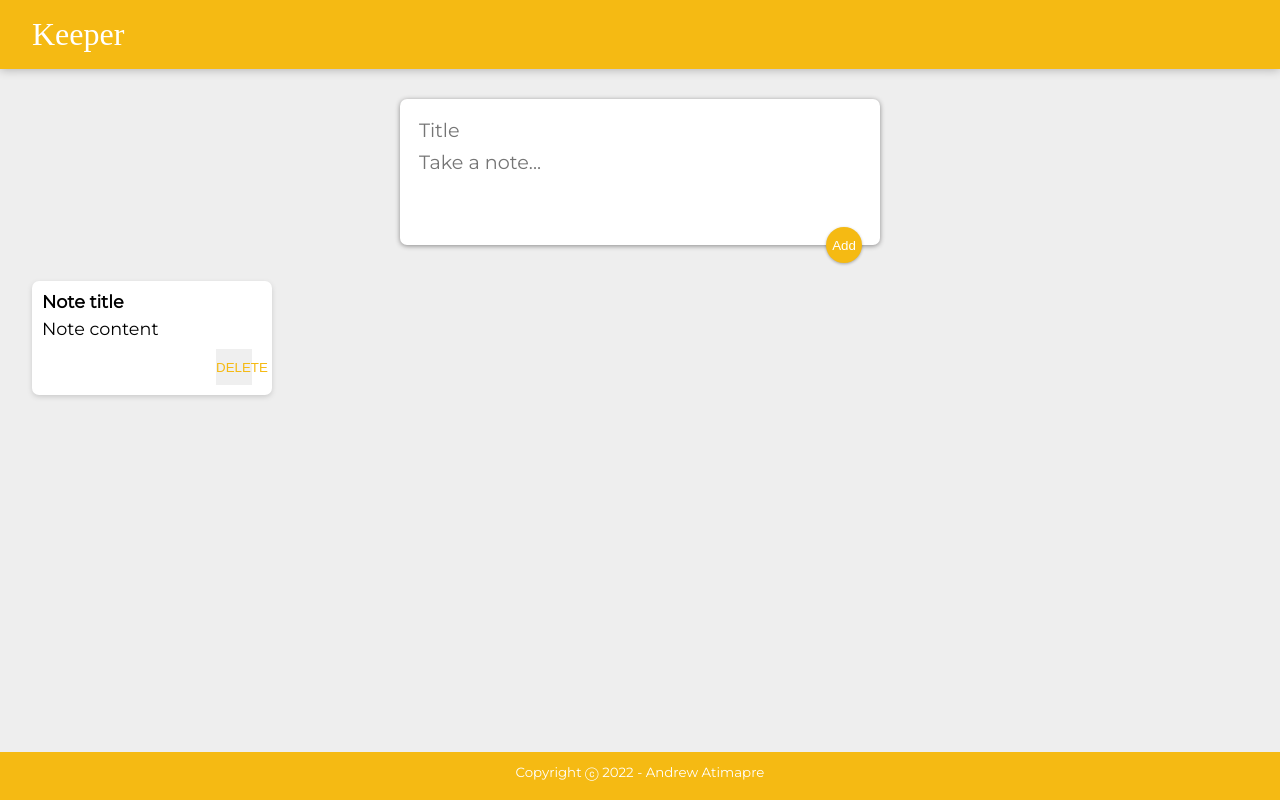
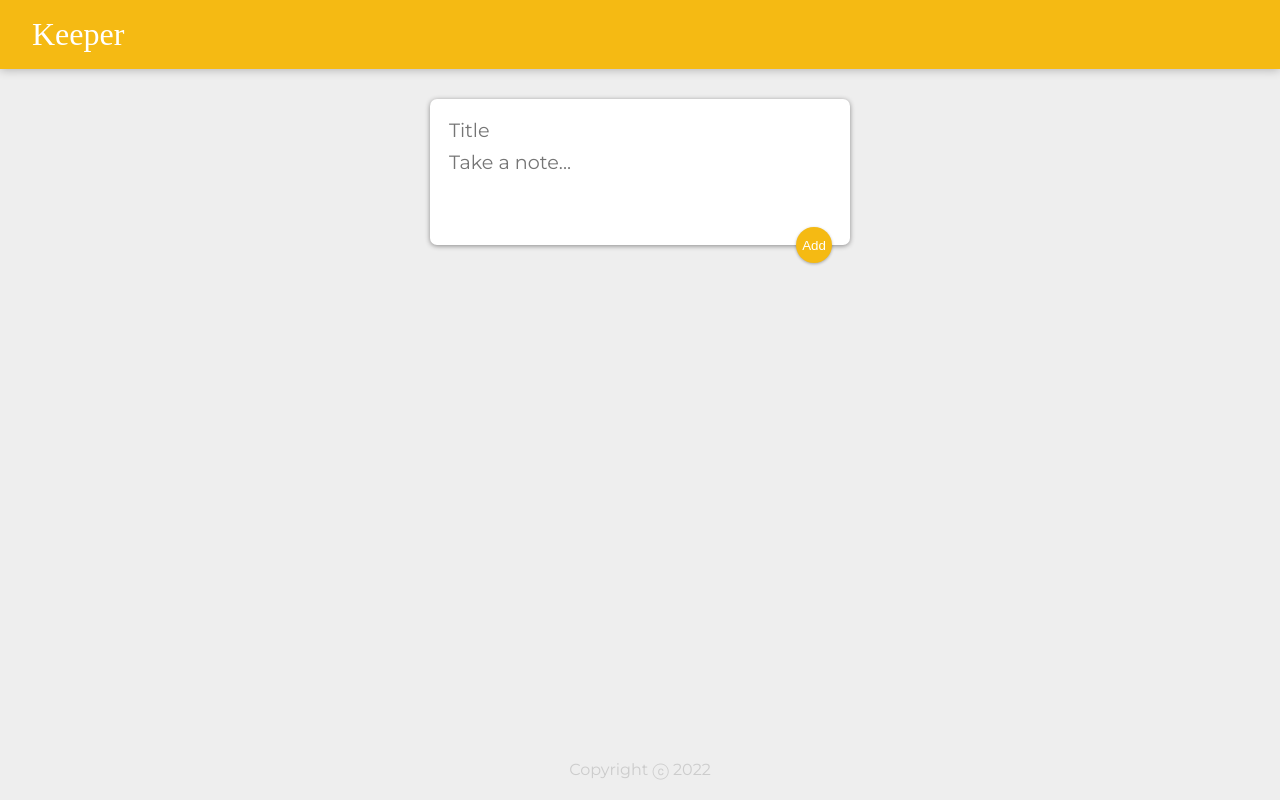
Before and after one commit to atimapreandrew/react-keeper-app, a React (Vite) app: page / in a window 1280 px wide. Built offline with nearby package versions, Linux system fonts and the light colour scheme; a web font is replaced by a local one.

Commit message:
Fixed some minor bugs

```diff
--- a/src/components/App.jsx
+++ b/src/components/App.jsx
@@ -5,18 +5,37 @@
 import CreateArea from "./CreateArea";
 
 function App() {
-  const [allNotes, setAllNotes] = useState([
-    {
-      title: "",
-      content: "",
-    },
-  ]);
+  const [notes, setNotes] = useState([]);
+
+  const addNote = (note) => {
+    setNotes((prevNotes) => {
+      return [...prevNotes, note];
+    });
+  };
+
+  const deleteNote = (id) => {
+    setNotes((prevNotes) => {
+      return prevNotes.filter((note, index) => {
+        return index !== id;
+      });
+    });
+  };
 
   return (
     <div>
       <Header />
-      <CreateArea />
-      <Note key={1} title="Note title" content="Note content" />
+      <CreateArea onAdd={addNote} />
+      {notes.map((note, index) => {
+        return (
+          <Note
+            key={index}
+            id={index}
+            title={note.title}
+            content={note.content}
+            onDelete={deleteNote}
+          />
+        );
+      })}
       <Footer />
     </div>
   );
--- a/src/components/CreateArea.jsx
+++ b/src/components/CreateArea.jsx
@@ -1,12 +1,48 @@
-import React from "react";
+import React, { useState } from "react";
 
-function CreateArea() {
+function CreateArea(props) {
+  const [note, setNote] = useState({
+    title: "",
+    content: "",
+  });
+
+  const handleChange = (e) => {
+    const { name, value } = e.target;
+
+    setNote((prevNotes) => {
+      return {
+        ...prevNotes,
+        [name]: value,
+      };
+    });
+  };
+
+  const submitNote = (e) => {
+    e.preventDefault();
+    props.onAdd(note);
+    setNote({
+      title: "",
+      content: "",
+    });
+  };
+
   return (
     <div>
-      <form>
-        <input name="title" placeholder="Title" />
-        <textarea name="content" placeholder="Take a note..." rows="3" />
-        <button>Add</button>
+      <form className="create-note">
+        <input
+          name="title"
+          onChange={handleChange}
+          value={note.title}
+          placeholder="Title"
+        />
+        <textarea
+          name="content"
+          onChange={handleChange}
+          value={note.content}
+          placeholder="Take a note..."
+          rows="3"
+        />
+        <button onClick={submitNote}>Add</button>
       </form>
     </div>
   );
--- a/src/components/Footer.jsx
+++ b/src/components/Footer.jsx
@@ -4,7 +4,7 @@
   const year = new Date().getFullYear();
   return (
     <footer>
-      <small>Copyright ⓒ {year} - Andrew Atimapre</small>
+      <p>Copyright ⓒ {year}</p>
     </footer>
   );
 }
--- a/src/components/Note.jsx
+++ b/src/components/Note.jsx
@@ -1,11 +1,15 @@
 import React from "react";
 
 function Note(props) {
+  const handleClick = () => {
+    props.onDelete(props.id);
+  };
+
   return (
     <div className="note">
       <h1>{props.title}</h1>
       <p>{props.content}</p>
-      <button>DELETE</button>
+      <button onClick={handleClick}>DELETE</button>
     </div>
   );
 }
--- a/src/styles.css
+++ b/src/styles.css
@@ -10,14 +10,12 @@
 
 body {
   background: #eee;
-    padding: 0 16px;
 }
 
 header {
   background-color: #f5ba13;
-    margin: auto -16px;
+  margin: auto;
   padding: 16px 32px;
-    width: 100vmax;
   box-shadow: 0 0 10px 0 rgba(0, 0, 0, 0.3);
 }
 
@@ -32,14 +30,11 @@
   text-align: center;
   bottom: 0;
   width: 100%;
-    margin: auto -16px;
-    padding: 10px;
-    height: 3rem;
-    background-color: #f5ba13;
+  height: 2.5rem;
 }
 
-  footer small {
-    color: #fff;
+footer p {
+  color: #ccc;
 }
 
 .note {
@@ -50,9 +45,7 @@
   width: 240px;
   margin: 16px;
   float: left;
-    margin-bottom: 50px;
 }
-
 .note h1 {
   font-size: 1.1em;
   margin-bottom: 6px;
@@ -77,17 +70,18 @@
   outline: none;
 }
 
-  form {
+form.create-note {
   position: relative;
-    width: 480px;
-    margin: 30px auto 20px auto;
+  width: 420px;
+  margin: 30px auto 30px auto;
   background: #fff;
   padding: 15px;
   border-radius: 7px;
   box-shadow: 0 1px 5px rgb(138, 137, 137);
 }
 
-  form input, form textarea {
+form.create-note input,
+form.create-note textarea {
   width: 100%;
   border: none;
   padding: 4px;
@@ -97,7 +91,7 @@
   resize: none;
 }
 
-  form button {
+form.create-note button {
   position: absolute;
   right: 18px;
   bottom: -18px;
```
Also changed, not shown: src/main.jsx (+0 -15 lines). Lines whose indentation alone changed are shown as unchanged.
